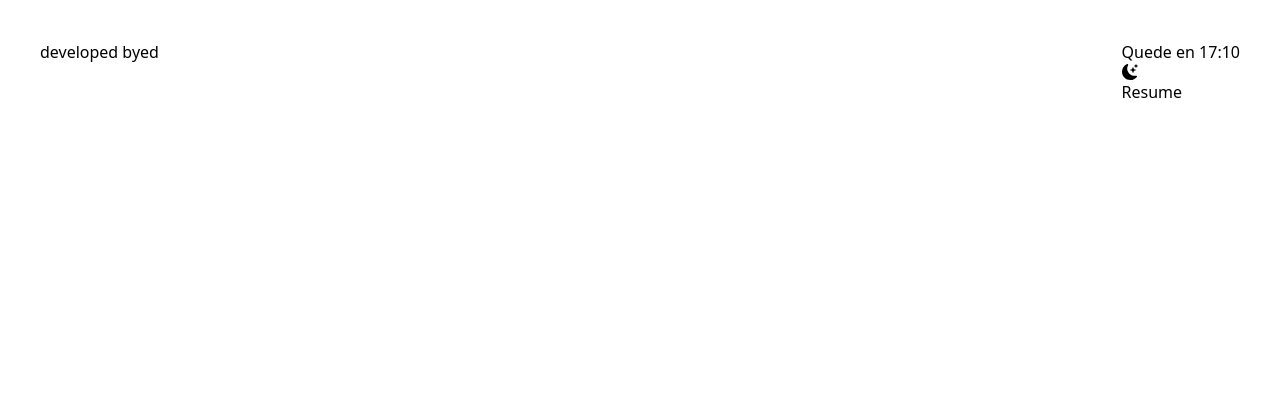
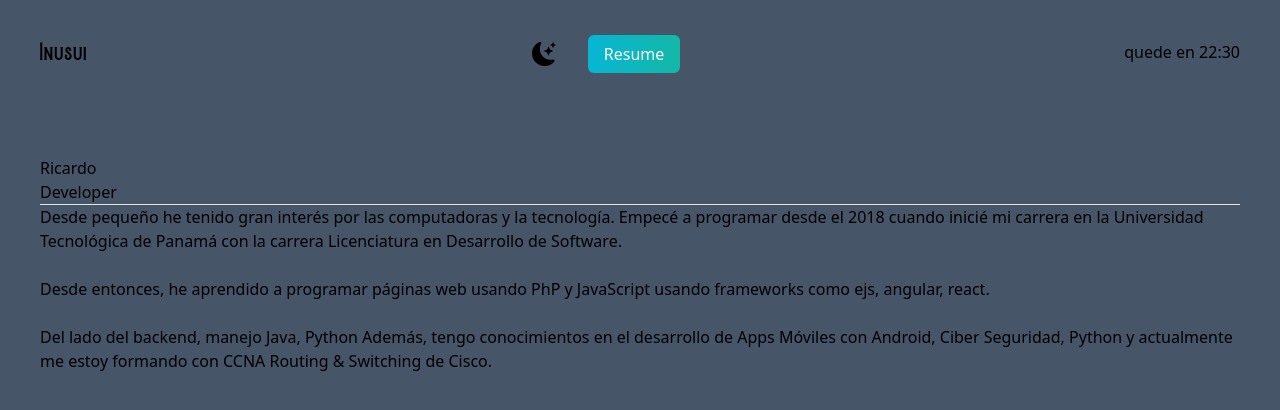
Before and after one commit to inusui/PersonalWebPage_v2, a Next.js app in the folder react-portfolio/: page / in a window 1280 px wide. Shown: the top 410 px of the page. Built offline with nearby package versions, Linux system fonts and the light colour scheme.

Commit message:
un poco de texto

```diff
--- a/react-portfolio/pages/index.tsx
+++ b/react-portfolio/pages/index.tsx
@@ -1,6 +1,6 @@
 import Head from 'next/head'
 import { Roboto_Mono } from '@next/font/google'
-import{BsFillMoonStarsFill} from 'react-icons/bs'
+import { BsFillMoonStarsFill } from 'react-icons/bs'
 
 const inter = Roboto_Mono({ subsets: ['latin'] })
 
@@ -13,15 +13,29 @@ export default function Home() {
         <meta name="viewport" content="width=device-width, initial-scale=1" />
         <link rel="icon" href="/favicon.ico" />
       </Head>
-      <main className='bg-blue px-10'>
+      <main className='bg-slate-600 px-10'>
         <section className='min-h-screen' >
-          <div className='py-10 mb-12 flex justify-between'>
-            <h1>developed byed</h1>
-            <ul>
-              Quede en 17:10
-              <li> <BsFillMoonStarsFill/> </li>
-              <li><a href="$">Resume</a></li>
+          <nav className='py-10 mb-12 flex justify-between'>
+            <h1 className='text-xl font-Burtons ' >Inusui</h1>
+            <ul className='flex items-center'>
+              <li> <BsFillMoonStarsFill className='cursor-pointer text-2xl' /> </li>
+              <li>
+                <a className='bg-gradient-to-r from-cyan-500 to-teal-500 text-white px-4 py-2 rounded-md ml-8'
+                  href="#">Resume</a>
+              </li>
             </ul>
+            quede en 22:30
+          </nav>
+          <div>
+            <h2>Ricardo</h2>
+            <h3>Developer</h3>
+            <hr />
+            <p>
+              Desde pequeño he tenido gran interés por las computadoras y la tecnología. Empecé a programar desde el 2018 cuando inicié mi carrera en la Universidad Tecnológica de Panamá con la carrera Licenciatura en Desarrollo de Software.<br />
+              <br /> Desde entonces, he aprendido a programar páginas web usando PhP y JavaScript usando frameworks como ejs, angular, react. <br />
+              <br />Del lado del backend, manejo Java, Python
+              Además, tengo conocimientos en el desarrollo de Apps Móviles con Android, Ciber Seguridad, Python y actualmente me estoy formando con CCNA Routing & Switching de Cisco.
+            </p>
           </div>
         </section>
       </main>
--- a/react-portfolio/styles/globals.css
+++ b/react-portfolio/styles/globals.css
@@ -100,9 +100,8 @@ a {
   text-decoration: none;
 }
 
-/*
+
 @font-face {
   font-family: "burtons";
   src: url('../public/Burtons.otf');
 }
-*/
--- a/react-portfolio/tailwind.config.js
+++ b/react-portfolio/tailwind.config.js
@@ -5,7 +5,9 @@ module.exports = {
     "./components/**/*.{js,ts,jsx,tsx}",
   ],
   theme: {
-    extend: {},
+    extend: {
+      fontFamily: { Burtons: "Burtons" }
+    },
   },
   plugins: [],
 }
```
